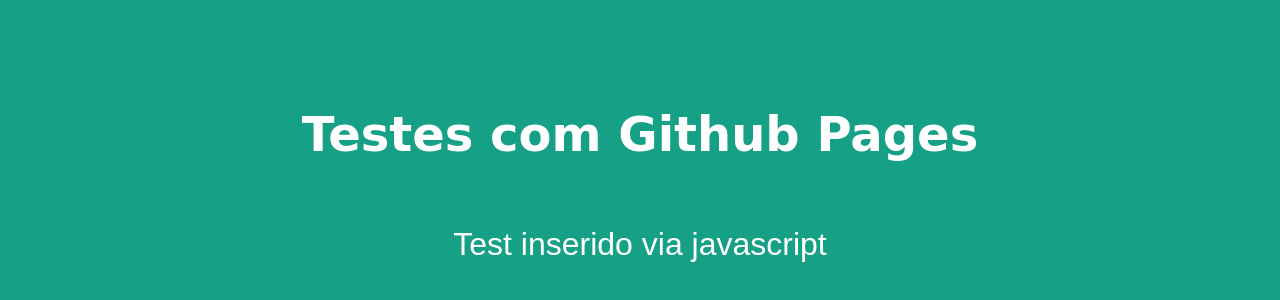
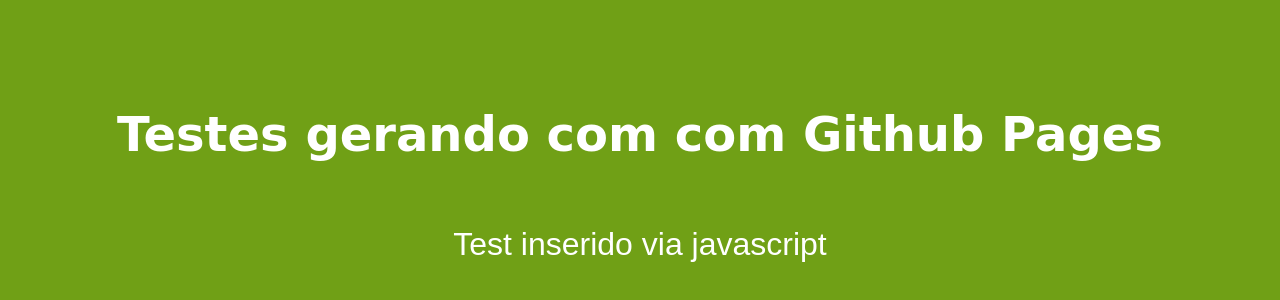
Before and after one commit to gabrielnunes001/github-pages, a plain HTML site: page index.html in a window 1280 px wide. Shown: the part 216-516 px from the top of the page. Drawn offline with Linux system fonts and the light colour scheme; a web font is replaced by a local one.

Commit message:
Testando com o git e vscope
asdfasdfasdfasdfasdfsa

```diff
--- a/index.css
+++ b/index.css
@@ -11,7 +11,7 @@ body {
   justify-content: center;
   align-items: center;
   flex-direction: column;
-  background-color: #16a085;
+  background-color: #70a016;
   color: #fff;
 }
 
--- a/index.html
+++ b/index.html
@@ -3,6 +3,6 @@
   <title>Document</title>
   <link rel="stylesheet" href="index.css">
 </head>
-<h1>Testes com Github Pages</h1>
+<h1>Testes gerando com  com Github Pages</h1>
 <p></p>
 <script src="index.js"></script>
```
